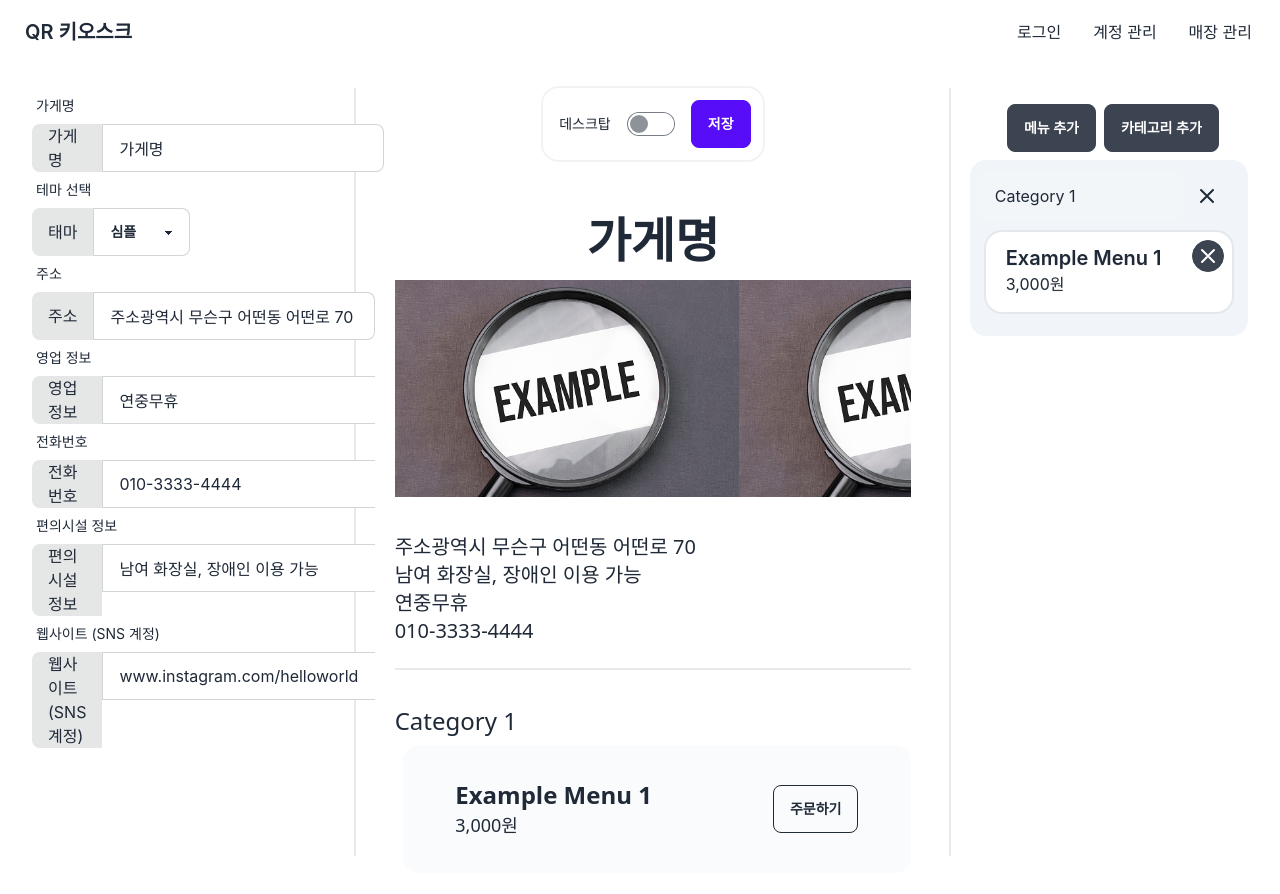
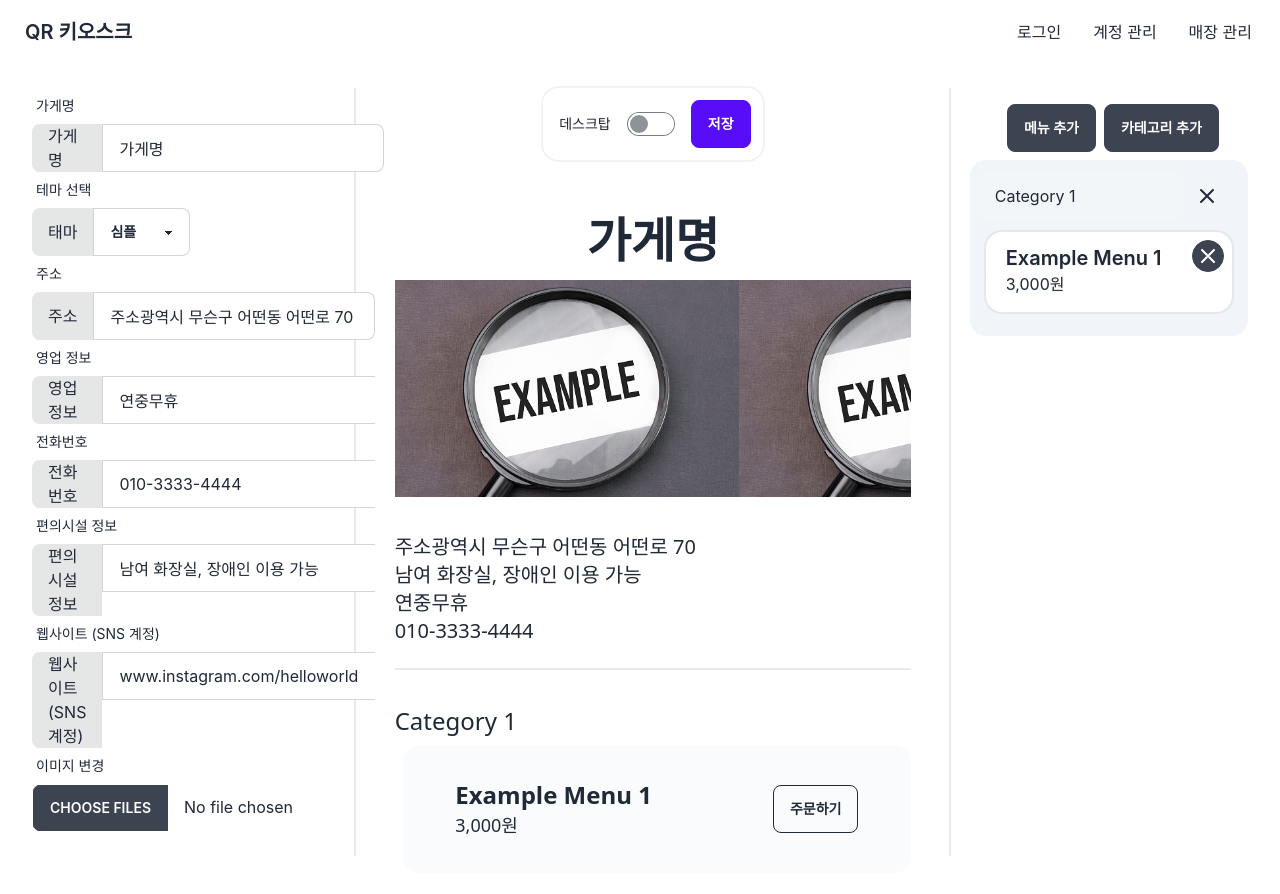
Before and after one commit to jadru/qr-kiosk, a React (Vite) app in the folder apps/frontend/: page /store-management in a window 1280 px wide. Shown: the top 894 px of the page. Built offline with nearby package versions, Linux system fonts and the light colour scheme; a web font is replaced by a local one.

Commit message:
feat: image multiple upload

```diff
--- a/apps/frontend/src/pages/Login/Login.tsx
+++ b/apps/frontend/src/pages/Login/Login.tsx
@@ -2,6 +2,7 @@ import { NormalLayout, ErrorMessage } from '@src/components';
 import { useForm, SubmitHandler } from 'react-hook-form';
 import { yupResolver } from '@hookform/resolvers/yup';
 import { LoginSchema } from './LoginSchema';
+import { Link } from 'react-router-dom';
 
 type LoginInputType = {
   username: string;
@@ -23,8 +24,7 @@ export const Login = () => {
   // console.log(watch('example'));
   return (
     <NormalLayout>
-      <div className="hero">
-        <div className="hero-content flex-col">
+      <div className="flex self-center items-center flex-col space-y-3">
         <div className="text-center lg:text-left">
           <h1 className="text-5xl font-bold">로그인</h1>
         </div>
@@ -56,11 +56,14 @@ export const Login = () => {
                 {...register('password')}
               />
               <ErrorMessage>{errors.password?.message}</ErrorMessage>
-                <label className="label">
-                  <a href="#" className="label-text-alt link link-hover">
+              <div className="flex flex-row justify-between">
+                <Link to="/findpwid" className="link link-hover">
                   아이디 / 비밀번호 찾기
-                  </a>
-                </label>
+                </Link>
+                <Link to="/signup" className="link link-hover">
+                  회원가입
+                </Link>
+              </div>
             </div>
             <div className="form-control mt-3">
               <button type="submit" className="btn btn-primary">
@@ -70,7 +73,6 @@ export const Login = () => {
           </div>
         </form>
       </div>
-      </div>
     </NormalLayout>
   );
 };
--- a/apps/frontend/src/pages/StoreManagement/StoreInformationForm.tsx
+++ b/apps/frontend/src/pages/StoreManagement/StoreInformationForm.tsx
@@ -31,6 +31,18 @@ export const StoreInformationForm: React.FC<Props> = ({
     const temp = cloneDeep(storeManage);
     // @ts-ignore
     temp.information = { ...temp.information, [e.target.name]: e.target.value };
+    setStoreManage(temp);
+  };
+
+  const onImageChange = (e: React.ChangeEvent<HTMLInputElement>) => {
+    const temp = cloneDeep(storeManage);
+    let images = [];
+    if (e.target.files !== null) {
+      for (let i = 0; i < e.target.files.length; i++) {
+        images.push(URL.createObjectURL(e.target.files[i]));
+      }
+    }
+    temp.information = { ...temp.information, photos: [...images] };
     setStoreManage(temp);
   };
 
@@ -161,6 +173,18 @@ export const StoreInformationForm: React.FC<Props> = ({
           />
         </label>
       </div>
+      <div className="form-control">
+        <label className="label">
+          <span className="label-text">이미지 변경</span>
+        </label>
+        <input
+          type="file"
+          className="file-input w-full"
+          aria-label="이미지 변경"
+          multiple
+          onChange={onImageChange}
+        />
+      </div>
     </div>
   );
 };
```
Lines whose indentation alone changed are shown as unchanged.
